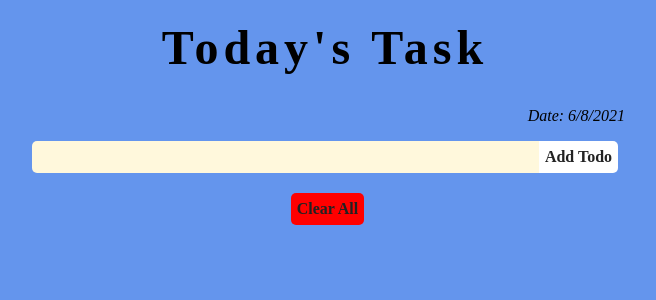
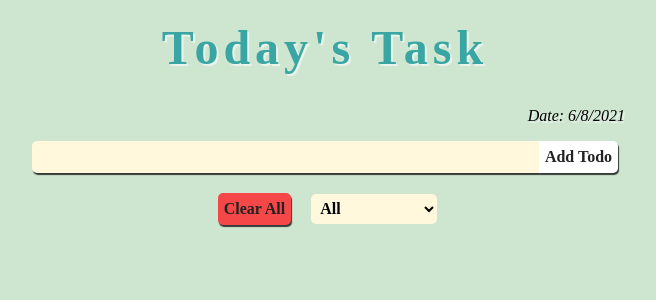
Before and after one commit to Souravsinha96/todo-redux, a React (Create React App) app: page / in a window 1280 px wide. Shown: the top 300 px of the page, without its empty margins (315-971 px from the left). Built offline with nearby package versions, Linux system fonts and the light colour scheme.

Commit message:
Added filter functionality

```diff
--- a/src/App.css
+++ b/src/App.css
@@ -1,6 +1,7 @@
 .App {
   text-align: center;
   font-family: cursive;
+  text-shadow: 2px 2px 1px rgba(255, 255, 255, 0.6);
 }
 .mainContainer {
   padding: 20px;
@@ -12,6 +13,7 @@ h1 {
   font-size: 3rem;
   letter-spacing: 5px;
   margin-top: 0;
+  color: #39a6a3;
 }
 h4 {
   font-family: inherit;
@@ -29,6 +31,7 @@ input {
   font-size: 1rem;
   font-weight: bold;
   padding-left: 5px;
+  box-shadow: 1px 2px 1px 0px rgba(0, 0, 0, 0.75);
 }
 input:focus {
   outline: none;
@@ -36,18 +39,20 @@ input:focus {
 .editInput {
   width: 400px;
   border-radius: 5px;
+  padding-left: 15px;
 }
 button {
   height: 32px;
   border: 0;
   border-radius: 0 5px 5px 0;
-  background-color: green;
+  background-color: #39a6a3;
   color: white;
   font-family: inherit;
   font-size: 1rem;
   font-weight: bold;
   cursor: pointer;
   transition: transform 0.9ms ease-in-out;
+  box-shadow: 1px 2px 1px 0px rgba(0, 0, 0, 0.75);
 }
 button:disabled {
   background-color: white;
@@ -81,4 +86,20 @@ button:hover {
   display: inline-block;
   width: 20px;
   height: 14px;
+  box-shadow: none;
 }
+.dropdown {
+  margin-left: 20px;
+  height: 30px;
+  background-color: cornsilk;
+  border-radius: 5px;
+  border: 0;
+  font-family: inherit;
+  font-size: 1rem;
+  font-weight: bold;
+  cursor: pointer;
+  padding: 5px;
+}
+.dropdown:focus {
+  outline: none;
+}
--- a/src/components/TodoInput.js
+++ b/src/components/TodoInput.js
@@ -3,8 +3,8 @@ import { useDispatch } from "react-redux";
 import { addTodo } from "../redux/actions";
 import { v1 as uuid } from "uuid";
 function TodoInput() {
+  const dispatch = useDispatch();
   const [text, setText] = useState("");
-  const dispatch = useDispatch();
   const inputref = useRef();
   useEffect(() => {
     inputref.current.focus();
--- a/src/components/TodoItem.js
+++ b/src/components/TodoItem.js
@@ -25,12 +25,14 @@ function TodoItem({ todo }) {
             className="checkbox"
             type="checkbox"
             onClick={() => dispatch(completeTodo(todo.id))}
+            value={todo.completed}
           />
           <h4
             style={{
               textDecorationLine: todo.completed ? "line-through" : undefined,
               textDecorationThickness: "5px",
               textDecorationColor: "purple",
+              opacity: todo.completed ? 0.5 : 1,
             }}
           >
             {todo.text}
@@ -41,7 +43,7 @@ function TodoItem({ todo }) {
         <button
           style={{
             borderRadius: "5px",
-            backgroundColor: "blue",
+            backgroundColor: "#39a9cb",
             marginLeft: "5px",
           }}
           disabled={text === "" || todo.completed === true}
@@ -62,7 +64,7 @@ function TodoItem({ todo }) {
           style={{
             borderRadius: "5px",
             backgroundColor: "red",
-            marginLeft: "5px",
+            marginLeft: "10px",
           }}
           onClick={() => dispatch(deleteTodo(todo.id))}
         >
--- a/src/components/TodoList.js
+++ b/src/components/TodoList.js
@@ -1,21 +1,41 @@
-import React from "react";
+import React, { useState, useEffect } from "react";
 import { useSelector, useDispatch } from "react-redux";
 import TodoItem from "./TodoItem";
 import { clearTodo } from "../redux/actions";
 function TodoList() {
   const dispatch = useDispatch();
   const todos = useSelector((state) => state);
-  console.log(todos);
+  const [status, setstatus] = useState("All");
+  const [filtered, setfiltered] = useState([]);
+
+  useEffect(() => {
+    const filterHandler = () => {
+      switch (status) {
+        case "Completed":
+          setfiltered(todos.filter((todo) => todo.completed));
+
+          break;
+        case "Notcompleted":
+          setfiltered(todos.filter((todo) => todo.completed === false));
+          break;
+
+        default:
+          setfiltered(todos);
+          break;
+      }
+    };
+    filterHandler();
+  }, [status, todos]);
 
   return (
     <div className="listContainer">
-      {todos.map((todo) => (
+      {filtered.map((todo) => (
         <TodoItem key={todo.id} todo={todo} />
       ))}
       <button
         style={{
           borderRadius: "5px",
-          backgroundColor: "red",
+          backgroundColor: "#f54748",
           marginLeft: "5px",
         }}
         disabled={todos.length === 0}
@@ -23,6 +43,16 @@ function TodoList() {
       >
         Clear All
       </button>
+
+      <select
+        className="dropdown"
+        value={status}
+        onChange={(e) => setstatus(e.target.value)}
+      >
+        <option value="All">All</option>
+        <option value="Completed">completed</option>
+        <option value="Notcompleted">Notcompleted</option>
+      </select>
     </div>
   );
 }
--- a/src/index.css
+++ b/src/index.css
@@ -5,7 +5,7 @@ body {
     sans-serif;
   -webkit-font-smoothing: antialiased;
   -moz-osx-font-smoothing: grayscale;
-  background-color: cornflowerblue;
+  background-color: #cee5d0;
 }
 
 code {
--- a/src/redux/actions.js
+++ b/src/redux/actions.js
@@ -3,6 +3,7 @@ export const DELETE_TODO = "DELETE_TODO";
 export const EDIT_TODO = "EDIT_TODO";
 export const CLEAR_TODO = "CLEAR_TODO";
 export const COMPLETE_TODO = "COMPLETE_TODO";
+
 
 export function addTodo(todo) {
   return {
--- a/src/redux/reducer.js
+++ b/src/redux/reducer.js
@@ -4,7 +4,9 @@ import {
   EDIT_TODO,
   CLEAR_TODO,
   COMPLETE_TODO,
+
 } from "./actions";
+
 export default (state = [], action) => {
   switch (action.type) {
     case ADD_TODO:
@@ -29,6 +31,7 @@ export default (state = [], action) => {
         }
         return todo;
       });
+
     default:
       return state;
   }
```
